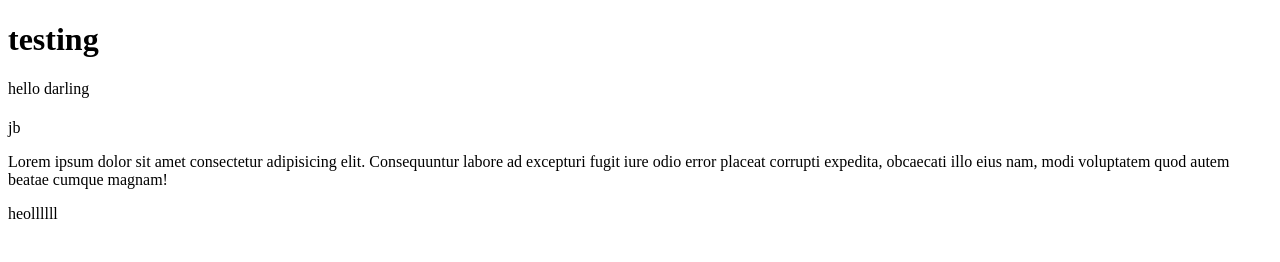
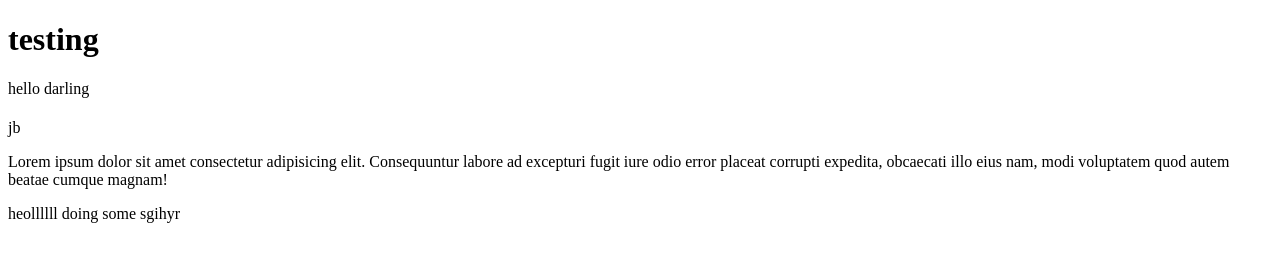
Before and after one commit to Yashmagarde/codehorsetest, a plain HTML site: page index.html in a window 1280 px wide. Drawn offline with Linux system fonts and the light colour scheme.

Commit message:
we are on the track

```diff
--- a/index.html
+++ b/index.html
@@ -15,5 +15,6 @@
     <p>Lorem ipsum dolor sit amet consectetur adipisicing elit. Consequuntur labore ad excepturi fugit iure odio error placeat corrupti expedita, obcaecati illo eius nam, modi voluptatem quod autem beatae cumque magnam!</p>
     <div></div>
     heollllll
+    doing some sgihyr
 </body>
 </html>
```
